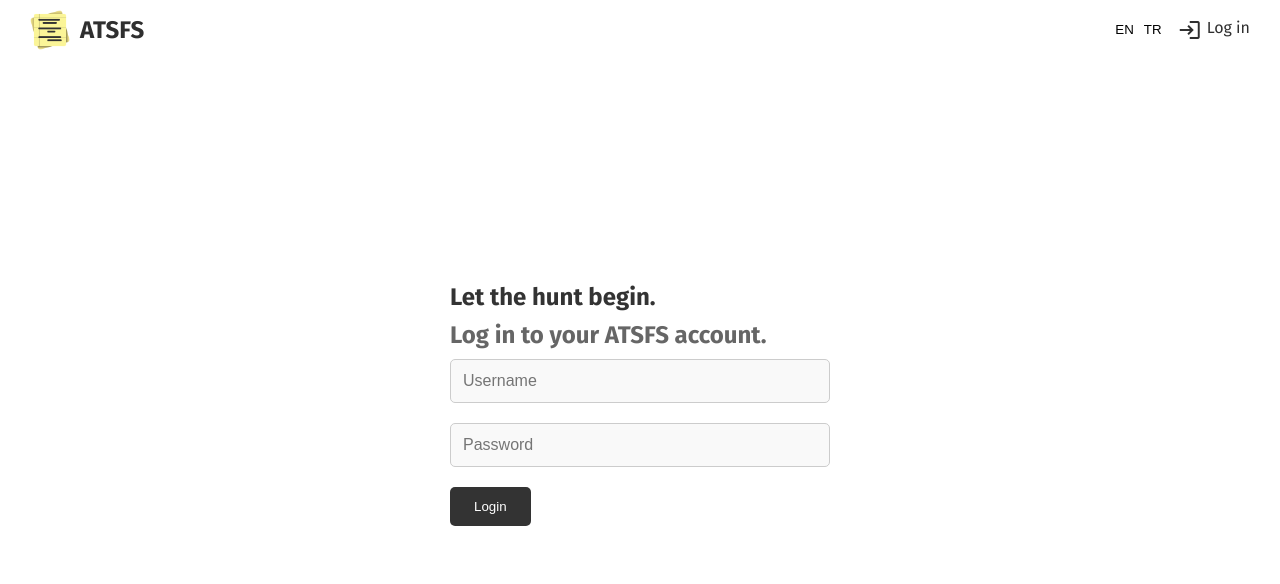
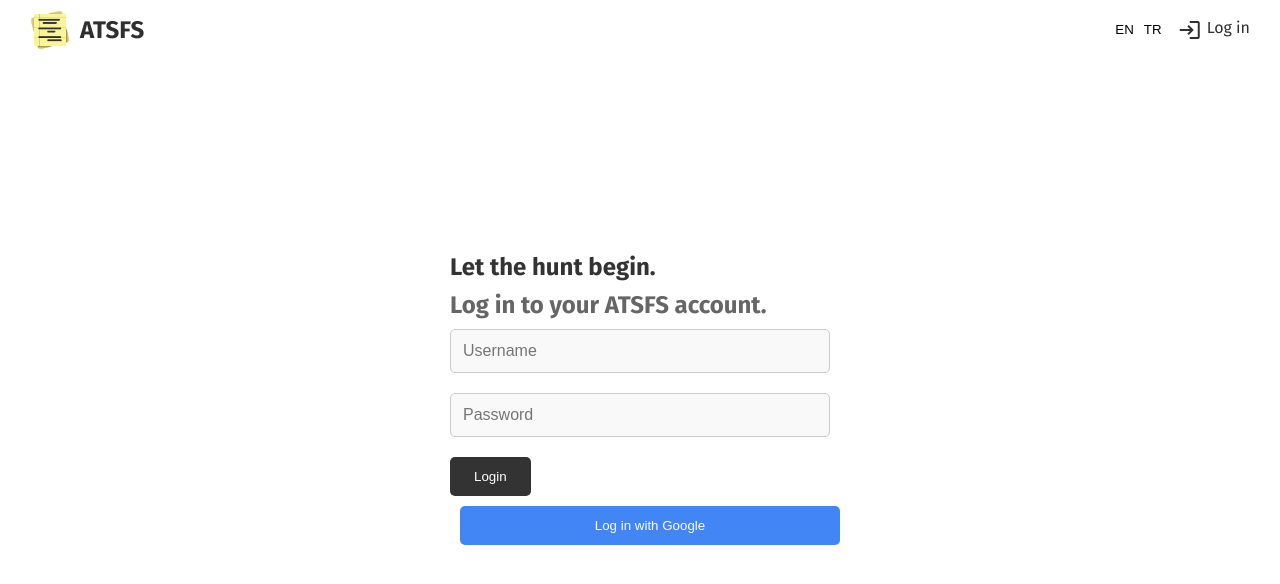
Before and after one commit to cankurttekin/job-application-tracker, a React (Create React App) app in the folder frontend/: page /login in a window 1280 px wide. Shown: the top 584 px of the page. Built offline with nearby package versions, Linux system fonts and the light colour scheme; no server answers.

Commit message:
google login callback

```diff
--- a/frontend/src/App.js
+++ b/frontend/src/App.js
@@ -12,7 +12,7 @@ import Charts from './components/Charts';
 import AITools from './components/AITools';
 import Resume from "./components/Resume";
 import MainContent from './components/layout/MainContent';
-
+import GoogleCallback from './components/GoogleCallback';  // Import the Google callback component
 const PrivateRoute = ({ isLoggedIn, children }) => {
     return isLoggedIn ? children : <Navigate to="/login" />;
 };
@@ -35,6 +35,7 @@ const App = () => {
                                     <Route path="/" element={isLoggedIn ? <Navigate to="/job-applications" /> : <Home />} />
                                     <Route path="/register" element={<Register />} />
                                     <Route path="/login" element={<Login />} />
+                                    <Route path="/oauth2/callback/google" element={<GoogleCallback />} />
                                     <Route
                                         path="/job-applications"
                                         element={<PrivateRoute isLoggedIn={isLoggedIn}><JobApplications /></PrivateRoute>}
--- /dev/null
+++ b/frontend/src/components/GoogleCallback.js
@@ -0,0 +1,30 @@
+import React, { useEffect } from 'react';
+import { useNavigate } from 'react-router-dom';
+import { handleGoogleLoginCallback } from '../services/authService';
+
+const GoogleCallback = () => {
+    const navigate = useNavigate();
+
+    useEffect(() => {
+        // Extract the 'code' from the URL query parameters
+        const urlParams = new URLSearchParams(window.location.search);
+        const code = urlParams.get('code');
+
+        if (code) {
+            handleGoogleLoginCallback(code)
+                .then(() => {
+                    navigate('/job-applications'); // Redirect after successful login
+                })
+                .catch((error) => {
+                    console.error('Google login failed:', error);
+                    alert('Google login failed. Please try again.');
+                });
+        } else {
+            alert('Invalid Google login code.');
+        }
+    }, [navigate]);
+
+    return <div>Loading...</div>;
+};
+
+export default GoogleCallback;
--- a/frontend/src/components/Login.js
+++ b/frontend/src/components/Login.js
@@ -2,6 +2,9 @@ import React, { useContext, useState } from 'react';
 import styled from 'styled-components';
 import { useNavigate } from 'react-router-dom';
 import { AuthContext } from '../contexts/AuthContext'; // Import the context
+
+const REACT_APP_BACKEND_URL = process.env.REACT_APP_BACKEND_URL+'/api';
+
 
 const Container = styled.div`
   display: flex;
@@ -56,6 +59,20 @@ const Error = styled.p`
   text-align: center;
 `;
 
+const GoogleButton = styled.button`
+  background-color: #4285f4;
+  color: white;
+  padding: 12px;
+  width: 100%;
+  border: none;
+  border-radius: 5px;
+  margin-top: 10px;
+
+  &:hover {
+    background-color: #357ae8;
+  }
+`;
+
 const Login = () => {
   const navigate = useNavigate();
   const [username, setUsername] = useState("");
@@ -81,6 +98,11 @@ const Login = () => {
     }
   };
 
+  const handleGoogleLogin = async () => {
+    // Redirect to the backend Google OAuth2 login route
+    window.location.href = `${REACT_APP_BACKEND_URL}/auth/oauth2/callback/google`;
+  };
+
   return (
       <Container>
         <FormWrapper>
@@ -102,6 +124,8 @@ const Login = () => {
             <Button type="submit">Login</Button>
             {error && <Error>{error}</Error>} {/* Display error message */}
           </form>
+          {/* Google login button */}
+          <GoogleButton onClick={handleGoogleLogin}>Log in with Google</GoogleButton>
         </FormWrapper>
       </Container>
   );
--- a/frontend/src/services/authService.js
+++ b/frontend/src/services/authService.js
@@ -34,6 +34,29 @@ export const login = async (username, password) => {
   }
 };
 
+export const handleGoogleLoginCallback = async (code) => {
+  try {
+    const response = await axios.post(
+        `${REACT_APP_BACKEND_URL}/auth/oauth2/callback/google`,
+        { code },
+        {
+          headers: {
+            'Content-Type': 'application/json',
+          },
+        }
+    );
+
+    if (response.data.token) {
+      localStorage.setItem('token', response.data.token);  // Store JWT token
+    }
+    return response.data;
+  } catch (error) {
+    console.error('Google login failed:', error);
+    throw new Error('Google login failed. Please try again.');
+  }
+};
+
+
 export const register = async (username, email, password) => {
   return axios.post(`${REACT_APP_BACKEND_URL}/auth/register`, { username, email, password });
 };
```
Also changed, not shown: 1 other file (tests, documents, lock files or other folders).
